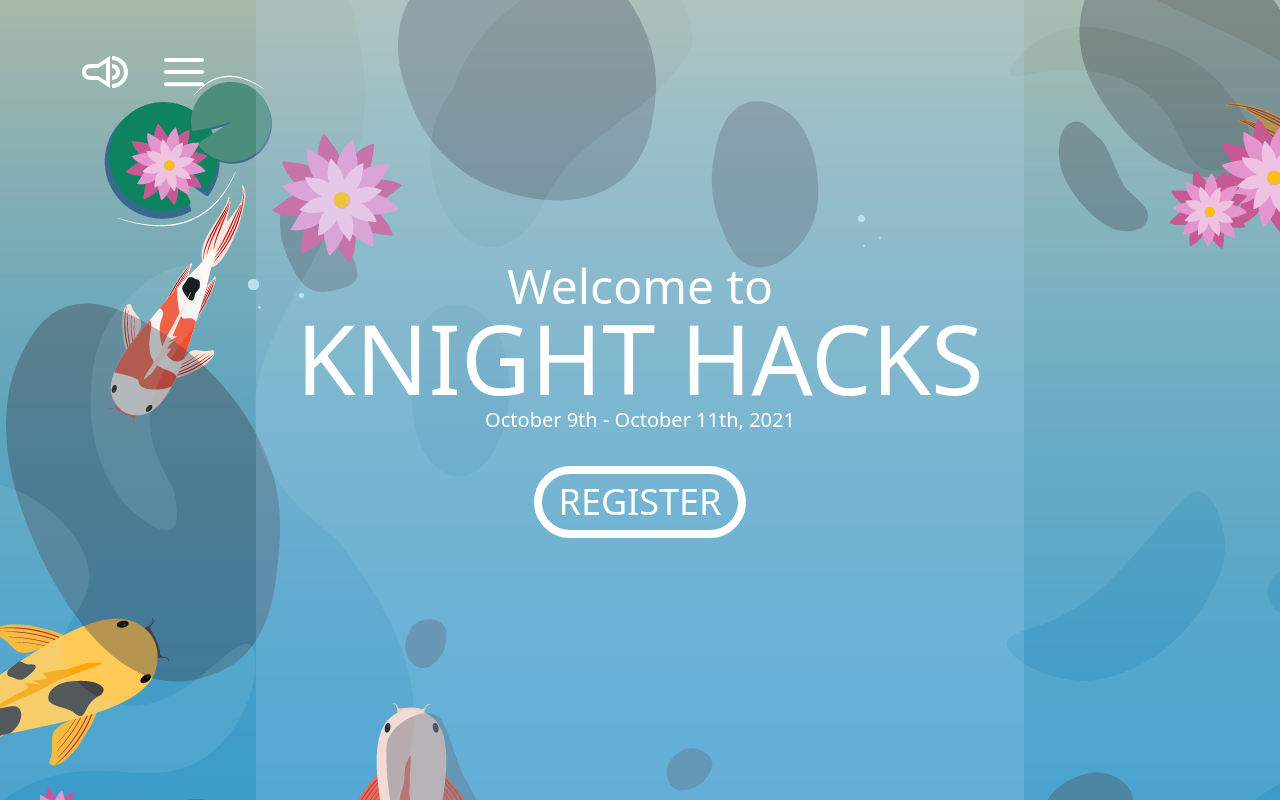
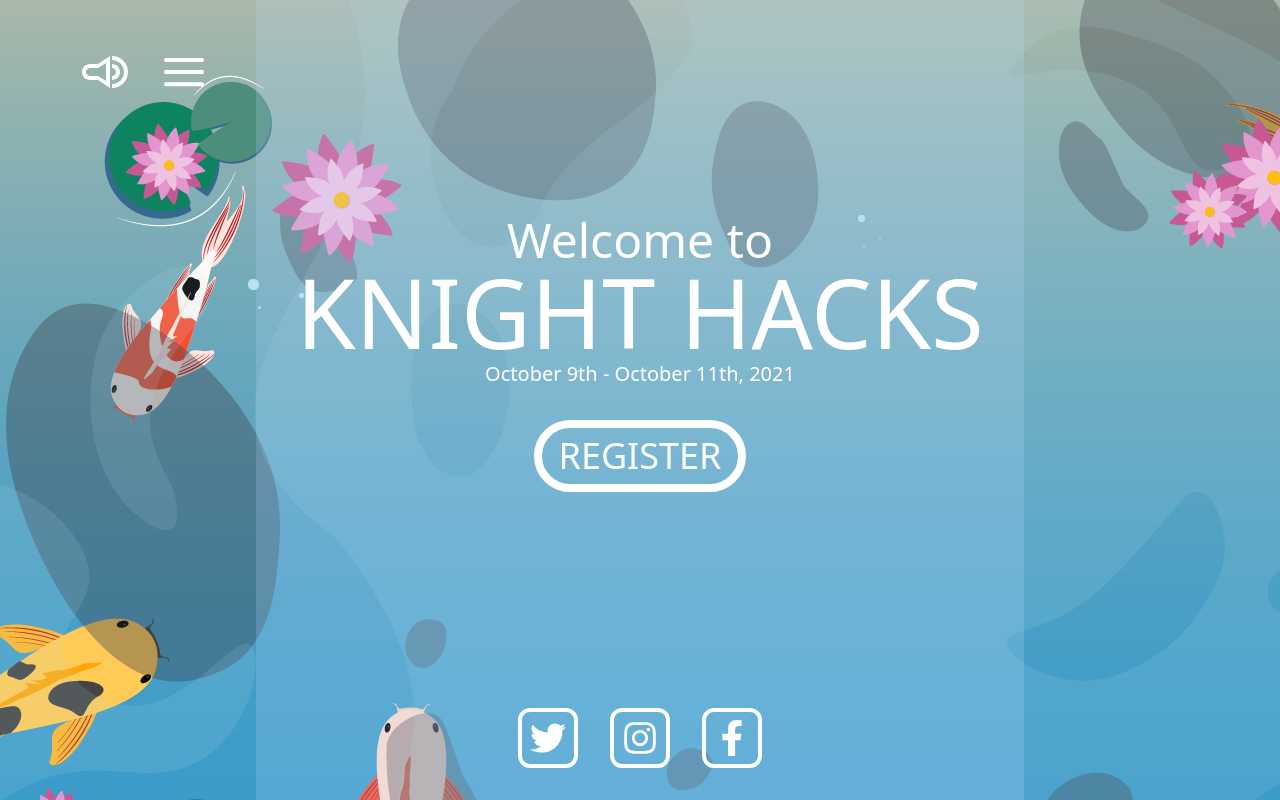
Before and after one commit to KnightHacks/hackathon-site-2021, a React (Create React App) app in the folder frontend/: page / in a window 1280 px wide. Built offline with nearby package versions, Linux system fonts and the light colour scheme.

Commit message:
Adds social media icons with links

```diff
--- a/frontend/src/App.js
+++ b/frontend/src/App.js
@@ -1,5 +1,7 @@
 import { CgMenu, CgVolume } from "react-icons/cg";
-function App() {
+import { FaTwitter, FaInstagram, FaFacebookF } from "react-icons/fa";
+
+const App = () => {
   return (
     <div className="bg-koi-fish-pond w-screen h-screen grid grid-cols-5 grid-rows-1 grid-flow-col gap-0">
       <div className="col-span-1 w-full">
@@ -11,6 +13,7 @@ function App() {
 
       <div className="col-span-3 text-white w-full bg-landing-transparent">
         <div className="flex justify-center items-center flex-col w-full h-full">
+          <div className="flex justify-center items-center flex-col w-full h-full">
             <p className="text-5xl">Welcome to</p>
             <p className="text-8xl">KNIGHT HACKS</p> {/* change this */}
             <p className="text-xl">October 9th - October 11th, 2021</p>
@@ -18,11 +21,23 @@ function App() {
               REGISTER
             </button>
           </div>
+          <div className="flex flex-row mt-auto mb-8 space-x-8 text-6xl">
+            <a href="https://twitter.com/KnightHacks?lang=en/">
+              <FaTwitter className="border-4 border-white rounded-xl p-2 hover:bg-blue-400" />
+            </a>
+            <a href="https://www.instagram.com/knighthacks/">
+              <FaInstagram className="border-4 border-white rounded-xl p-2 hover:bg-blue-400" />
+            </a>
+            <a href="https://www.facebook.com/KnightHacks/">
+              <FaFacebookF className="border-4 border-white rounded-xl p-2 hover:bg-blue-400" />
+            </a>
+          </div>
+        </div>
       </div>
 
       <div className="col-span-1 w-full" />
     </div>
   );
-}
+};
 
 export default App;
```
Lines whose indentation alone changed are shown as unchanged.
